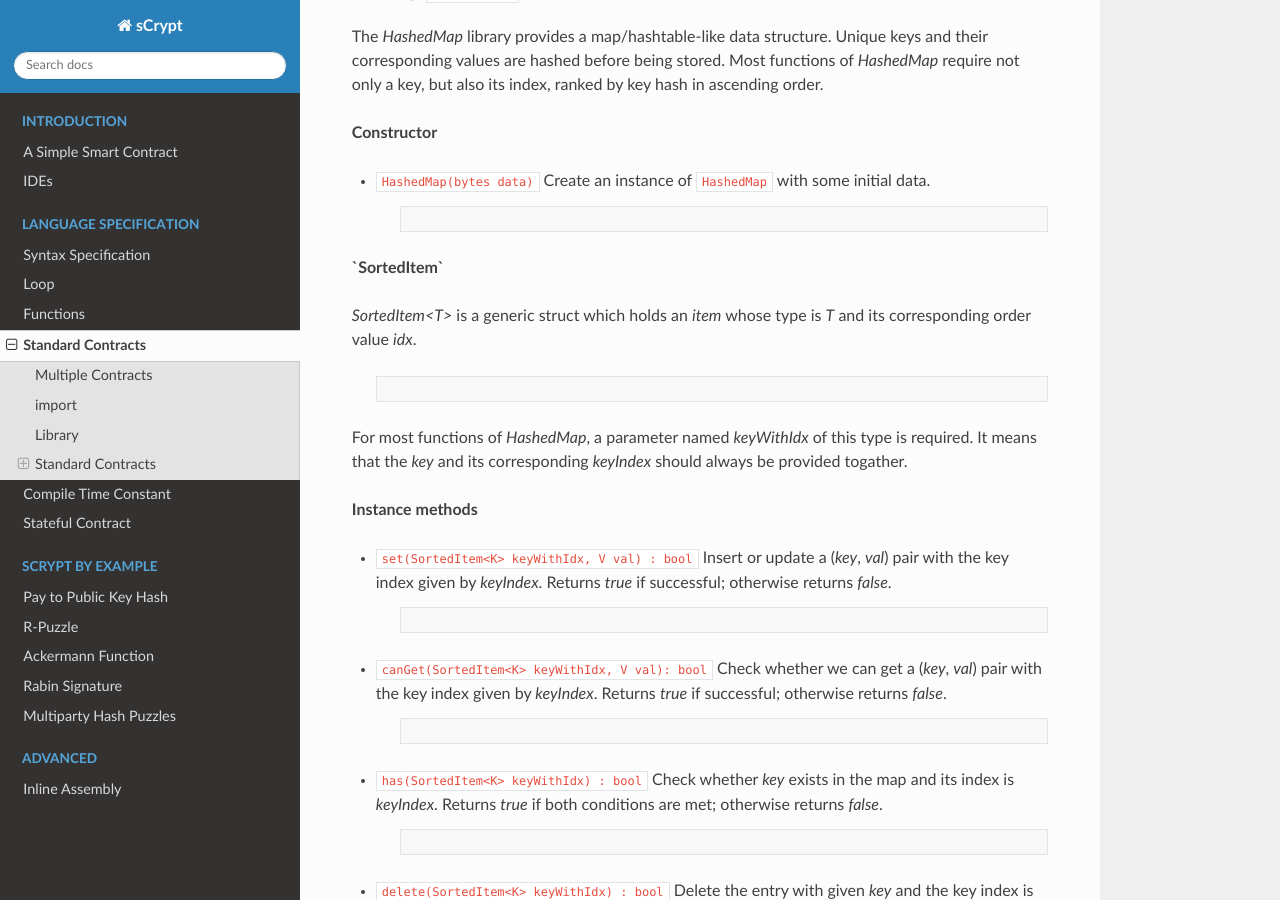
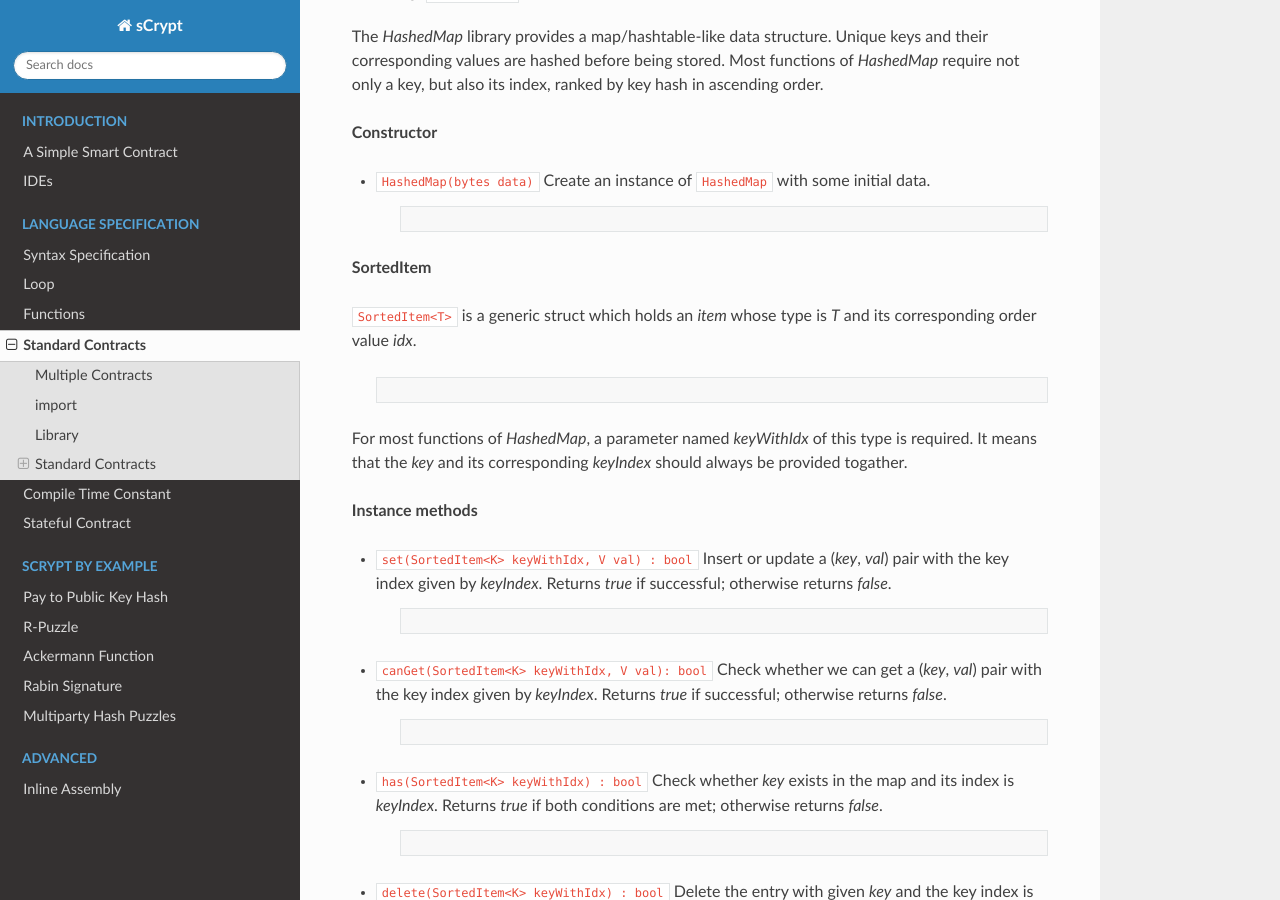
Before and after one commit to sCrypt-Inc/specification, a Sphinx documentation site: the page built from docs/contracts.rst, in a window 1280 px wide and 900 px high, scrolled down 2993 px. Built offline with Sphinx 7.4.7 and the Read the Docs theme 2.0.0, drawn with Linux system fonts in a browser that asks for light colours.

Commit message:
update zh

```diff
--- a/docs/contracts.rst
+++ b/docs/contracts.rst
@@ -231,9 +231,9 @@ Most functions of `HashedMap` require not only a key, but also its index, ranked
         // key and value types cannot be omitted since they cannot be inferred
         auto map2 = new HashedMap<int, int>(b'');
 
-**`SortedItem`**
+**SortedItem**
 
-`SortedItem<T>` is a generic struct which holds an `item` whose type is `T` and its corresponding order value `idx`.
+``SortedItem<T>`` is a generic struct which holds an `item` whose type is `T` and its corresponding order value `idx`.
 
   .. code-block:: solidity
 
```
Also changed, not shown: 4 other files.
